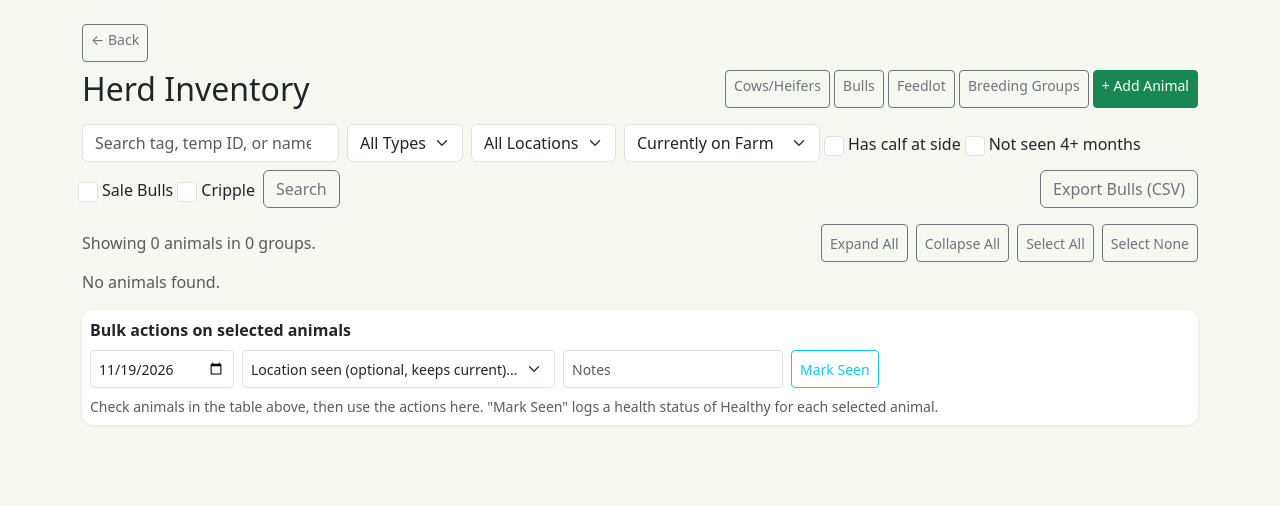
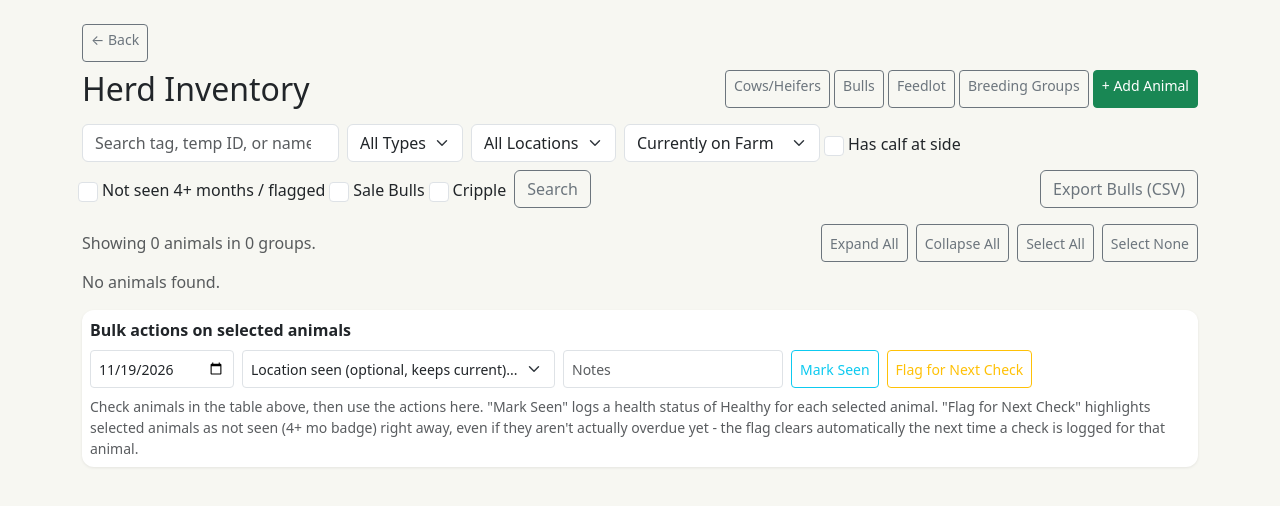
Before and after one commit to jpatri8-hub/Cattle, a Flask app: page /animals/ in a window 1280 px wide. Shown: the part 56-562 px from the top of the page. Run offline with Flask 3, Linux system fonts and the light colour scheme; the visitor is signed in with stand-in values (Sample User, id 1); data comes from the database, SQL or seed files in the repository; data that the repository does not hold is empty.

Commit message:
Break out rental revenue in reports, hide cancelled rentals by default, add manual not-seen flagging
- reports: "Cost / Revenue / Net Margin by Animal Type" now has a
  separate "Rental Revenue" column showing just the rental portion of
  Total Revenue (sale-line revenue is the rest), via new
  animal_sale_revenue()/animal_rental_revenue() split in metrics.py.
- rentals: the list page's default "All Statuses" view now excludes
  Cancelled rentals (explicitly selecting the Cancelled filter still
  shows them) - cancelled bookings were cluttering the normal view.
- animals: added a "Flag for Next Check" action (single animal on its
  detail page, and as a bulk action) that marks an animal as not-seen
  right away, independent of the actual 4-month clock - for when you
  want it flagged for the next inventory pass even though it isn't
  overdue yet. New nullable Animal.needs_check column (nullable so
  db_sync.py's additive-only ADD COLUMN picks it up automatically
  without a manual migration). The flag folds into the existing
  not_seen_flagged check (same badge/filter/row-highlight the real
  4-month flag already drives) and clears itself automatically the
  next time any check gets logged for that animal.

Verified all three against a throwaway local DB: rental revenue
splits correctly and excludes a cancelled rental's revenue, the
rentals list default/filtered views show the right rows, and the
flag/auto-clear/bulk-flag flow all behave as expected.

Co-Authored-By: Claude Sonnet 5 <noreply@anthropic.com>
Claude-Session: https://claude.ai/code/session_017cX8C32vR38peokdRdP72g

```diff
--- a/app/animals/routes.py
+++ b/app/animals/routes.py
@@ -361,10 +361,21 @@ def add_last_seen(animal_id):
             location_id=form.location_id.data or None, health_status=form.health_status.data,
             notes=form.notes.data, seen_by_id=current_user.id,
         ))
+        animal.needs_check = False
         db.session.commit()
         flash("Inventory check logged.", "success")
     else:
         flash("Could not log check - review the form.", "danger")
+    return redirect(url_for("animals.view_animal", animal_id=animal.id))
+
+
+@animals_bp.route("/<int:animal_id>/mark-unseen", methods=["POST"])
+@login_required
+def mark_unseen(animal_id):
+    animal = Animal.query.get_or_404(animal_id)
+    animal.needs_check = True
+    db.session.commit()
+    flash(f"{animal.display_id} flagged for the next inventory check.", "success")
     return redirect(url_for("animals.view_animal", animal_id=animal.id))
 
 
@@ -439,8 +450,15 @@ def bulk_action():
                 location_id=location_id or a.location_id, health_status="Healthy",
                 notes=notes, seen_by_id=current_user.id,
             ))
+            a.needs_check = False
         db.session.commit()
         flash(f"Marked {len(animals)} animal(s) as seen.", "success")
+
+    elif action == "mark_unseen":
+        for a in animals:
+            a.needs_check = True
+        db.session.commit()
+        flash(f"Flagged {len(animals)} animal(s) for the next inventory check.", "success")
 
     elif action == "semen_test":
         test_date = request.form.get("semen_test_date") or date.today().isoformat()
@@ -646,6 +664,8 @@ def record_calf(cow_id):
             location_id=dam.location_id, health_status="Healthy",
             notes="Seen at calving.", seen_by_id=current_user.id,
         ))
+        calf.needs_check = False
+        dam.needs_check = False
         db.session.commit()
 
         msg = f"Calf recorded for {dam.display_id} ({calf_type.name}, temp ID {calf.temp_id})."
--- a/app/lifecycle.py
+++ b/app/lifecycle.py
@@ -28,6 +28,7 @@ def log_location_change_seen_check(animal, new_location_id, seen_by_id, date_rec
         location_id=new_location_id, health_status="Healthy",
         notes=notes or "Seen - location updated.", seen_by_id=seen_by_id,
     ))
+    animal.needs_check = False
 
 
 def weaning_grade_required(animal, new_location_id, dam_also_moving=False):
--- a/app/models.py
+++ b/app/models.py
@@ -203,6 +203,10 @@ class Animal(db.Model):
     brand_number = db.Column(db.String(20), unique=True, index=True)
     is_sale_bull = db.Column(db.Boolean, default=False, nullable=False)
     is_cripple = db.Column(db.Boolean, default=False, nullable=False)
+    # Manually flagged for the next inventory check. Nullable (not NOT NULL)
+    # so db_sync.py's additive-only ADD COLUMN can pick this up automatically
+    # on an existing deployed table - None is treated the same as False.
+    needs_check = db.Column(db.Boolean, default=False)
 
     sire_id = db.Column(db.Integer, db.ForeignKey("animal.id"))
     dam_id = db.Column(db.Integer, db.ForeignKey("animal.id"))
@@ -314,6 +318,8 @@ class Animal(db.Model):
     def not_seen_flagged(self):
         if not self.is_active:
             return False
+        if self.needs_check:
+            return True
         last = self.last_seen_date
         if not last:
             return True
--- a/app/rentals/routes.py
+++ b/app/rentals/routes.py
@@ -46,6 +46,8 @@ def list_rentals():
     query = Rental.query
     if status_filter:
         query = query.filter_by(status=status_filter)
+    else:
+        query = query.filter(Rental.status != RENTAL_CANCELLED)
     rentals = query.order_by(Rental.start_date.asc()).all()
     return render_template("rentals/list.html", rentals=rentals, status_filter=status_filter)
 
@@ -196,6 +198,7 @@ def add_check(rental_id):
             recorded_by_id=current_user.id,
         )
         db.session.add(check)
+        rental.bull.needs_check = False
 
         if form.check_type.data == "pickup" and rental.status == RENTAL_BOOKED:
             rental.status = RENTAL_ACTIVE
--- a/app/reports/routes.py
+++ b/app/reports/routes.py
@@ -43,6 +43,7 @@ def overview():
         "count": sum(m["count"] for m in net_margin.values()),
         "cost": round(sum(m["cost"] for m in net_margin.values()), 2),
         "revenue": round(sum(m["revenue"] for m in net_margin.values()), 2),
+        "rental_revenue": round(sum(m["rental_revenue"] for m in net_margin.values()), 2),
         "net": round(sum(m["net"] for m in net_margin.values()), 2),
     }
     return render_template(
--- a/app/templates/animals/list.html
+++ b/app/templates/animals/list.html
@@ -44,7 +44,7 @@
   </div>
   <div class="col-auto form-check pt-2">
     <input type="checkbox" class="form-check-input" name="flagged" value="1" id="flagged" {% if flagged %}checked{% endif %} onchange="this.form.submit()">
-    <label class="form-check-label" for="flagged">Not seen 4+ months</label>
+    <label class="form-check-label" for="flagged">Not seen 4+ months / flagged</label>
   </div>
   <div class="col-auto form-check pt-2">
     <input type="checkbox" class="form-check-input" name="sale_bulls" value="1" id="saleBulls" {% if sale_bulls %}checked{% endif %} onchange="this.form.submit()">
@@ -92,7 +92,7 @@
         {% for a in group_animals %}
         <tr class="{{ 'table-success' if a.is_bull and a.current_semen_status == 'Good' else 'table-danger' if a.is_bull and a.current_semen_status == 'Bad' else 'table-primary' if a.is_bull and a.current_semen_status == 'Retest' else 'table-warning' if a.not_seen_flagged else '' }}">
           <td><input type="checkbox" class="animal-check" name="animal_ids" value="{{ a.id }}" form="bulkForm"></td>
-          <td><a href="{{ url_for('animals.view_animal', animal_id=a.id, back=request.full_path) }}">{{ a.display_id }}</a>{% if a.name %} <small class="text-muted">{{ a.name }}</small>{% endif %}{% if a.not_seen_flagged %} <span class="badge bg-warning text-dark">4+ mo</span>{% endif %}</td>
+          <td><a href="{{ url_for('animals.view_animal', animal_id=a.id, back=request.full_path) }}">{{ a.display_id }}</a>{% if a.name %} <small class="text-muted">{{ a.name }}</small>{% endif %}{% if a.not_seen_flagged %} <span class="badge bg-warning text-dark">{{ "Flagged" if a.needs_check else "4+ mo" }}</span>{% endif %}</td>
           <td>{% if a.sex == "female" %}{% if a.has_calf_at_side %}<span class="badge bg-success">Yes</span>{% else %}-{% endif %}{% else %}&mdash;{% endif %}</td>
           <td>{{ a.age_display }}</td>
           <td>{{ a.location.display_name if a.location else "-" }}</td>
@@ -151,6 +151,7 @@
       </div>
       <div class="col-auto"><input type="text" name="seen_notes" class="form-control form-control-sm" placeholder="Notes"></div>
       <div class="col-auto"><button type="submit" name="action" value="mark_seen" class="btn btn-sm btn-outline-info">Mark Seen</button></div>
+      <div class="col-auto"><button type="submit" name="action" value="mark_unseen" class="btn btn-sm btn-outline-warning">Flag for Next Check</button></div>
     </div>
     {% if current_user.is_owner %}
     <div class="row g-2 align-items-center mt-2">
@@ -165,7 +166,7 @@
       <div class="col-auto ms-auto"><button type="submit" name="action" value="sell" class="btn btn-sm btn-success">Sell Selected</button></div>
     </div>
     {% endif %}
-    <p class="text-muted small mt-2 mb-0">Check animals in the table above, then use the actions here. "Mark Seen" logs a health status of Healthy for each selected animal.{% if current_user.is_owner %} Semen tests only apply to selected animals that are bulls. "Create Breeding Group" only applies to selected females and skips the rest - use it to line up a group of cows/heifers before you've picked which bull to run with them, then evaluate candidates via the group's Available Bulls list.{% endif %}</p>
+    <p class="text-muted small mt-2 mb-0">Check animals in the table above, then use the actions here. "Mark Seen" logs a health status of Healthy for each selected animal. "Flag for Next Check" highlights selected animals as not seen (4+ mo badge) right away, even if they aren't actually overdue yet - the flag clears automatically the next time a check is logged for that animal.{% if current_user.is_owner %} Semen tests only apply to selected animals that are bulls. "Create Breeding Group" only applies to selected females and skips the rest - use it to line up a group of cows/heifers before you've picked which bull to run with them, then evaluate candidates via the group's Available Bulls list.{% endif %}</p>
   </div>
 </form>
 {% endblock %}
--- a/app/templates/rentals/list.html
+++ b/app/templates/rentals/list.html
@@ -12,7 +12,7 @@
 <form class="row g-2 mb-3" method="get">
   <div class="col-auto">
     <select name="status" class="form-select" onchange="this.form.submit()">
-      <option value="">All Statuses</option>
+      <option value="">All Statuses (excludes Cancelled)</option>
       {% for s in ["booked", "active", "returned", "cancelled"] %}
       <option value="{{ s }}" {% if status_filter == s %}selected{% endif %}>{{ s.capitalize() }}</option>
       {% endfor %}
--- a/app/templates/reports/overview.html
+++ b/app/templates/reports/overview.html
@@ -48,7 +48,7 @@
   <p class="text-muted small">Cost = $/day rate x days on farm (using the rate history in effect on each day) plus purchase price, if recorded. A calf accrues no cost of its own until weaned - at that point 12 months of her dam's daily rate transfers from the dam's cost to the calf's as a one-time lump sum (a real, zero-sum transfer - the combined dam+calf total is unchanged), and the calf's own $/day cost starts accruing from the weaned date forward. Animals from the initial herd load with no known birth date (or, for calves, no weaning date) accrue cost starting {{ initial_load_cutover }} instead of staying near $0 forever.</p>
   <div class="table-responsive">
   <table class="table table-sm mb-0">
-    <thead><tr><th>Type</th><th>Count</th><th>Total Cost</th><th>Total Revenue</th><th>Net</th></tr></thead>
+    <thead><tr><th>Type</th><th>Count</th><th>Total Cost</th><th>Total Revenue</th><th>Rental Revenue</th><th>Net</th></tr></thead>
     <tbody>
       {% for type_name, m in net_margin.items() %}
       <tr>
@@ -56,6 +56,7 @@
         <td>{{ m.count }}</td>
         <td>{{ m.cost|usd }}</td>
         <td>{{ m.revenue|usd }}</td>
+        <td>{{ m.rental_revenue|usd if m.rental_revenue else "-" }}</td>
         <td class="{{ 'text-success' if m.net >= 0 else 'text-danger' }}">{{ m.net|usd }}</td>
       </tr>
       {% endfor %}
@@ -66,6 +67,7 @@
         <td>{{ net_margin_totals.count }}</td>
         <td>{{ net_margin_totals.cost|usd }}</td>
         <td>{{ net_margin_totals.revenue|usd }}</td>
+        <td>{{ net_margin_totals.rental_revenue|usd }}</td>
         <td class="{{ 'text-success' if net_margin_totals.net >= 0 else 'text-danger' }}">{{ net_margin_totals.net|usd }}</td>
       </tr>
     </tfoot>
```
Also changed, not shown: app/metrics.py (+14 -5 lines), app/templates/animals/detail.html (+9 -0 lines).
